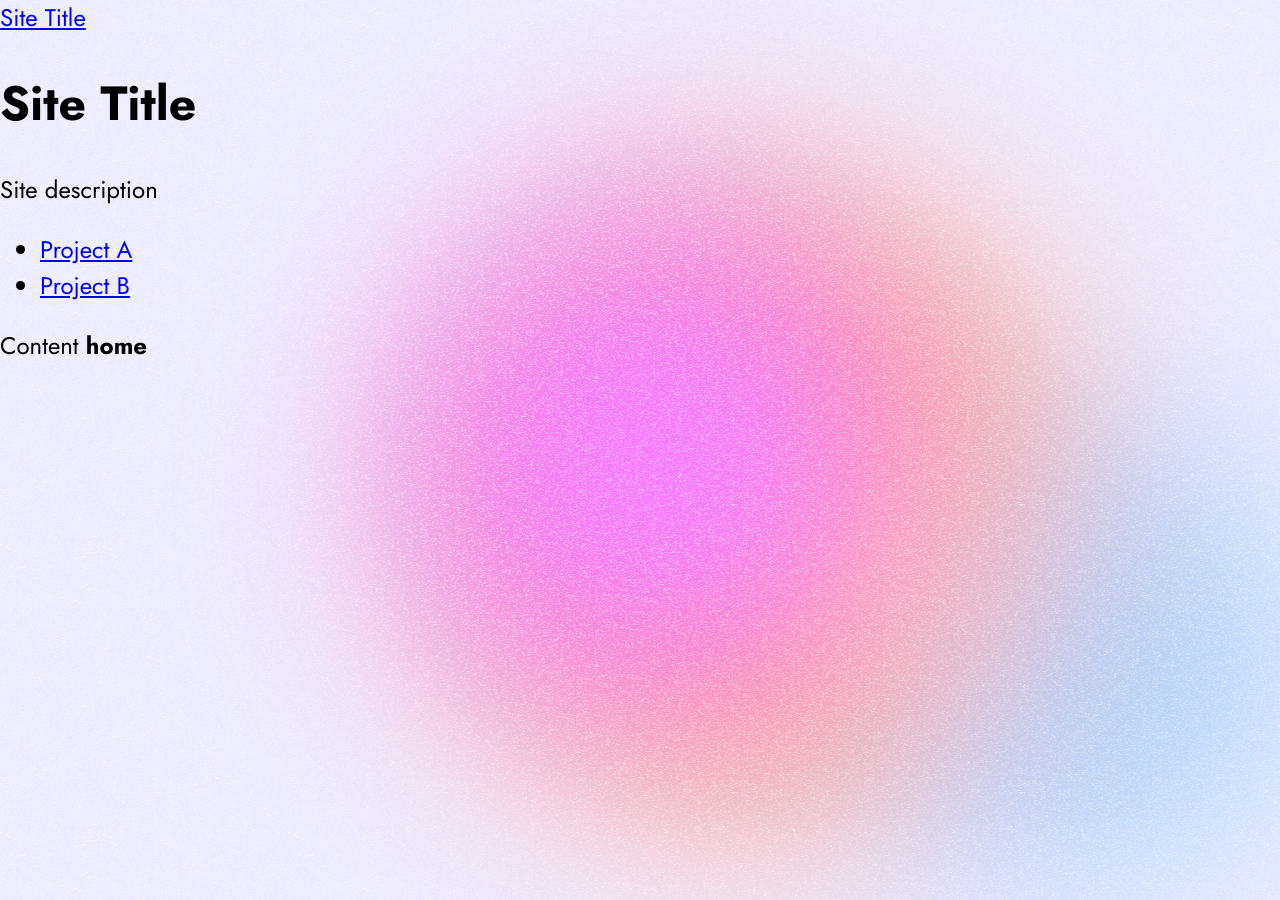
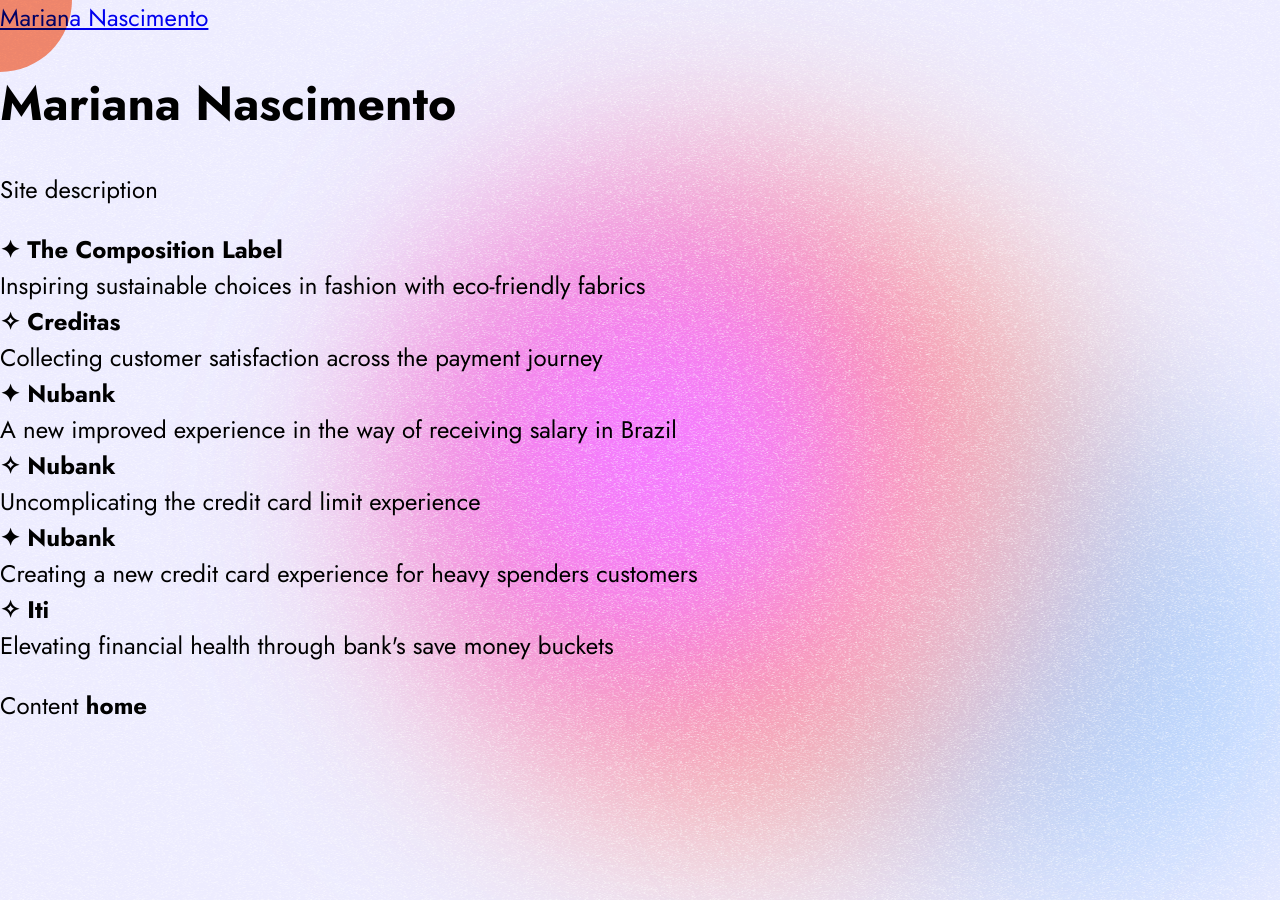
Before and after one commit to mariananascimento/portfolio-2025, a Jekyll site: the page built from index.md, in a window 1280 px wide. Built offline with Jekyll 4.4.1, drawn with Linux system fonts in a browser that asks for light colours.

Commit message:
Add pages info and cards to match current portfolio

```diff
--- a/_config.yml
+++ b/_config.yml
@@ -1,4 +1,5 @@
-title: Site Title
+logo: itsmemari
+title: Mariana Nascimento
 description: Site description
 author: Mariana Nascimento
 
--- a/_layouts/home.html
+++ b/_layouts/home.html
@@ -1,8 +1,11 @@
 <!DOCTYPE html>
 <html lang="en">
   <head>
-    <meta charset="UTF-8" />
+    <meta charset="utf-8" />
     <meta name="viewport" content="width=device-width, initial-scale=1.0" />
+    <meta name="description" content="{{ site.description }}">
+    <meta name="author" content="{{ site.author }}">
+
     <title>{{ site.title }}</title>
 
     <link rel="stylesheet" href="/assets/css/styles.css">
@@ -18,12 +21,33 @@
       <h1>{{ site.title }}</h1>
       <p>{{ site.description }}</p>
 
-      <ul>
-        {% for page in site.pages %}
+      <ul class="works">
+
+        {% assign pages = site.pages | sort: "order" %}
+
+        {% for page in pages %}
           {% if page.path contains 'work/' %}
-          <li>
-            <a href="{{ page.url }}">{{ page.title }}</a>
-          </li>
+
+            {% if page.status == 'published' %}
+            <li data-status="{{ page.status }}">
+              <a href="{{ page.url }}">
+                <h2>
+                  {{ page.title }}
+                </h2>
+                <p>{{ page.description }}</p>
+              </a>
+            </li>
+            {% endif %}
+
+            {% if page.status == 'coming soon' %}
+            <li data-status="{{ page.status }}">
+              <h2>
+                {{ page.title }}
+              </h2>
+              <p>{{ page.description }}</p>
+            </li>
+            {% endif %}
+
           {% endif %}
         {% endfor %}
       </ul>
--- /dev/null
+++ b/assets/css/imports/works.css
@@ -0,0 +1,26 @@
+.works {
+  list-style-type: none;
+  padding: 0;
+}
+
+.works a {
+  color: inherit;
+  text-decoration: none;
+}
+
+.works h2 {
+  font-size: inherit;
+  margin: 0;
+}
+
+.works p {
+  margin: 0;
+}
+
+.works li:nth-child(odd) h2::before {
+  content: "✦"
+}
+
+.works li:nth-child(even) h2::before {
+  content: "✧"
+}
--- a/assets/css/styles.css
+++ b/assets/css/styles.css
@@ -3,6 +3,7 @@
 @import url(imports/general.css);
 @import url(imports/background.css);
 @import url(imports/foreground.css);
+@import url(imports/works.css);
 @import url(imports/cursor.css);
 
 /*
--- /dev/null
+++ b/work/creditas-csat-flow.md
@@ -0,0 +1,9 @@
+---
+layout: work
+order: 2
+title: Creditas
+description: Collecting customer satisfaction across the payment journey
+status: published
+---
+
+Content
--- /dev/null
+++ b/work/nubank-negative-limit.md
@@ -0,0 +1,9 @@
+---
+layout: work
+order: 4
+title: Nubank
+description: Uncomplicating the credit card limit experience
+status: published
+---
+
+Content
--- /dev/null
+++ b/work/nubank-wage-portability.md
@@ -0,0 +1,9 @@
+---
+layout: work
+order: 3
+title: Nubank
+description: A new improved experience in the way of receiving salary in Brazil
+status: published
+---
+
+Content
--- /dev/null
+++ b/work/the-composition-label.md
@@ -0,0 +1,9 @@
+---
+layout: work
+order: 1
+title: The Composition Label
+description: Inspiring sustainable choices in fashion with eco-friendly fabrics
+status: published
+---
+
+Content
```
Also changed, not shown: work/iti-money-saving.md (added, +9 -0 lines), work/nubank-ultravioleta.md (added, +9 -0 lines), work/project-a.md (deleted, +0 -6 lines), work/project-b.md (deleted, +0 -6 lines).
